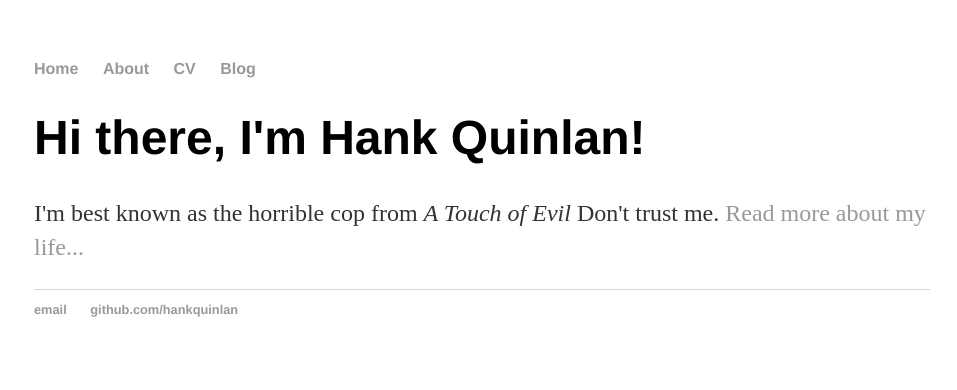
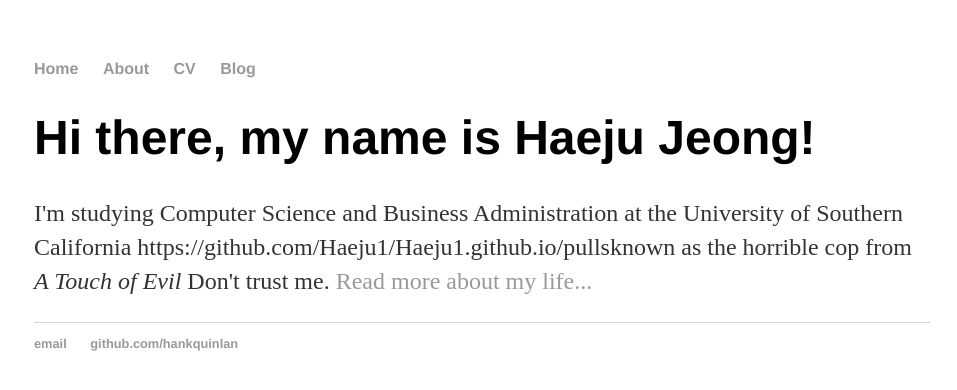
Before and after one commit to Haeju1/Haeju1.github.io, a Jekyll site: the page built from index.html, in a window 1280 px wide. Shown: the top 390 px of the page, without its empty margins (158-1115 px from the left). Built offline with Jekyll 4.4.1, drawn with Linux system fonts in a browser that asks for light colours.

Commit message:
Update index.html

```diff
--- a/index.html
+++ b/index.html
@@ -1,8 +1,9 @@
 ---
 layout: default
-title: Hank Quinlan, Horrible Cop
+title: Haeju Jeong, University of Southern California
 ---
 <div class="blurb">
-	<h1>Hi there, I'm Hank Quinlan!</h1>
-	<p>I'm best known as the horrible cop from <em>A Touch of Evil</em> Don't trust me. <a href="/about">Read more about my life...</a></p>
+	<h1>Hi there, my name is Haeju Jeong!</h1>
+	<p>I'm studying Computer Science and Business Administration at the University of Southern California
+		https://github.com/Haeju1/Haeju1.github.io/pullsknown as the horrible cop from <em>A Touch of Evil</em> Don't trust me. <a href="/about">Read more about my life...</a></p>
 </div><!-- /.blurb -->
```
